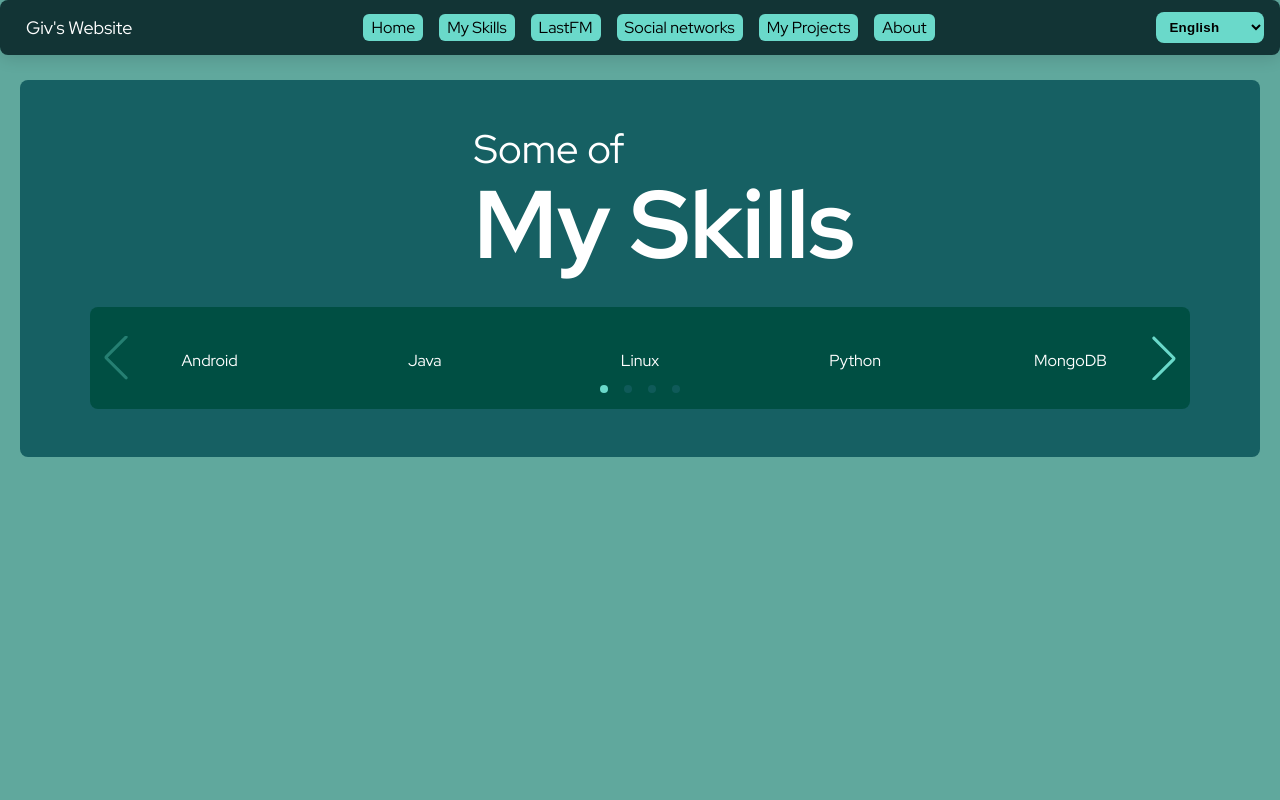
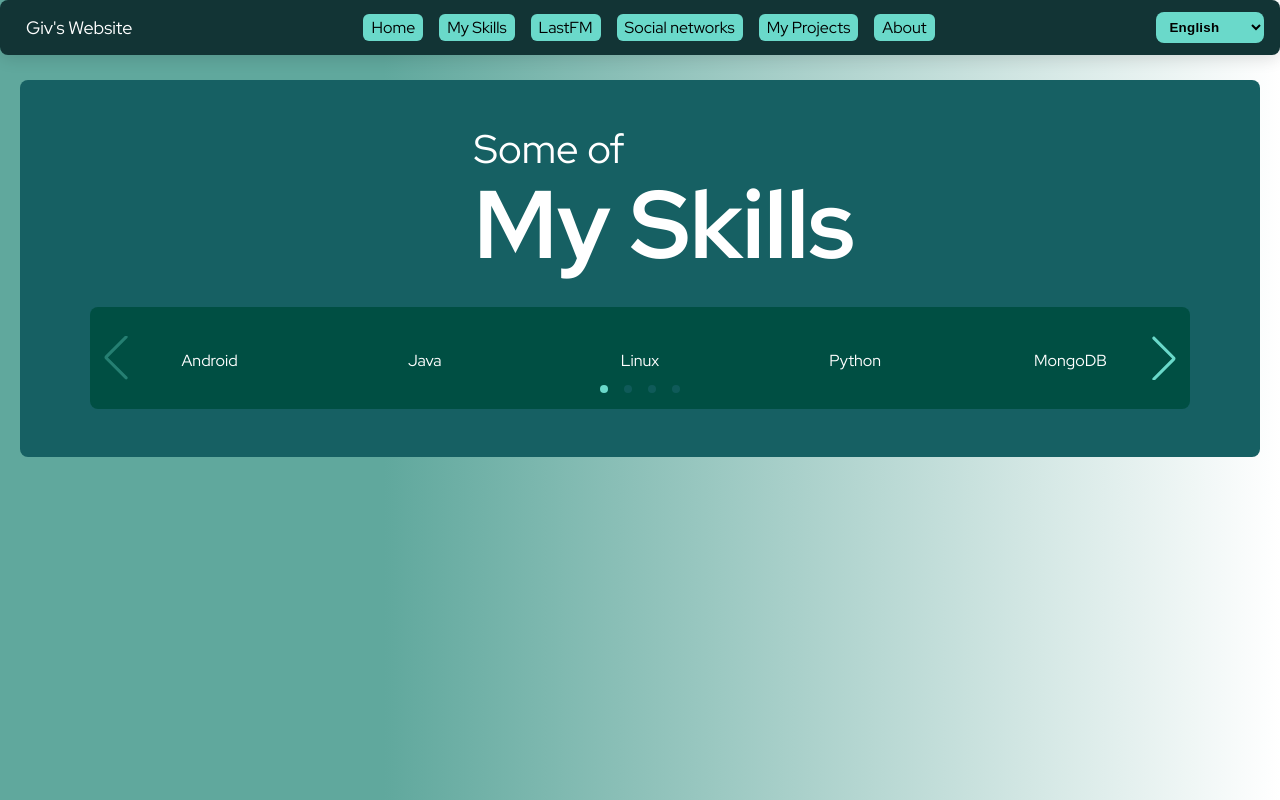
Before and after one commit to GiovaniFZ/my-website-vue, a Vue app: page /skills in a window 1280 px wide. Built offline with nearby package versions, Linux system fonts and the light colour scheme; some icons are missing.

Commit message:
ref: improve styles, add linear gradient on style

```diff
--- a/package.json
+++ b/package.json
@@ -1,7 +1,7 @@
 {
   "name": "givs-website-vue",
   "private": true,
-  "version": "2.2.5",
+  "version": "2.2.9",
   "type": "module",
   "scripts": {
     "dev": "vite",
--- a/src/components/Sidebar.vue
+++ b/src/components/Sidebar.vue
@@ -33,7 +33,7 @@ defineProps({
             <RouterLink @click="handleClick" style="text-decoration: none;" to="/lastFM">{{ $t('lastFM') }}</RouterLink>
           </li>
           <li>
-            <RouterLink @click="handleClick" style="text-decoration: none;" to="/contact">{{ $t('contact') }}</RouterLink>
+            <RouterLink @click="handleClick" style="text-decoration: none;" to="/contact">{{ $t('socialNetworks') }}</RouterLink>
           </li>
           <li>
             <RouterLink @click="handleClick" style="text-decoration: none;" to="/my-projects">{{ $t('my-projects') }}</RouterLink>
--- a/src/routes.ts
+++ b/src/routes.ts
@@ -5,7 +5,7 @@ const routes = [
   { path: '/', component: () => import('./views/AboutMe.vue'), meta: { titleKey: 'home' } },
   { path: '/skills', component: () => import('./views/MySkills.vue'), meta: { titleKey: 'skills' } },
   { path: '/lastFM', component: () => import('./views/LastFM.vue'), meta: { titleKey: 'lastFM' } },
-  { path: '/contact', component: () => import('./views/Contact.vue'), meta: { titleKey: 'contact' } },
+  { path: '/contact', component: () => import('./views/Contact.vue'), meta: { titleKey: 'socialNetworks' } },
   { path: '/about', component: () => import('./views/AboutWebsite.vue'), meta: { titleKey: 'about' } },
   { path: '/my-projects', component: () => import('./views/MyProjects.vue'), meta: { titleKey: 'my-projects' } },
 ]
--- a/src/style.css
+++ b/src/style.css
@@ -5,7 +5,7 @@
 
   color-scheme: light dark;
   color: rgba(255, 255, 255, 0.87);
-  background-color:rgb(96, 168, 157);
+  background:linear-gradient(90deg, #60A89D 30%, #fff 100%);
 
   font-synthesis: none;
   text-rendering: optimizeLegibility;
```
